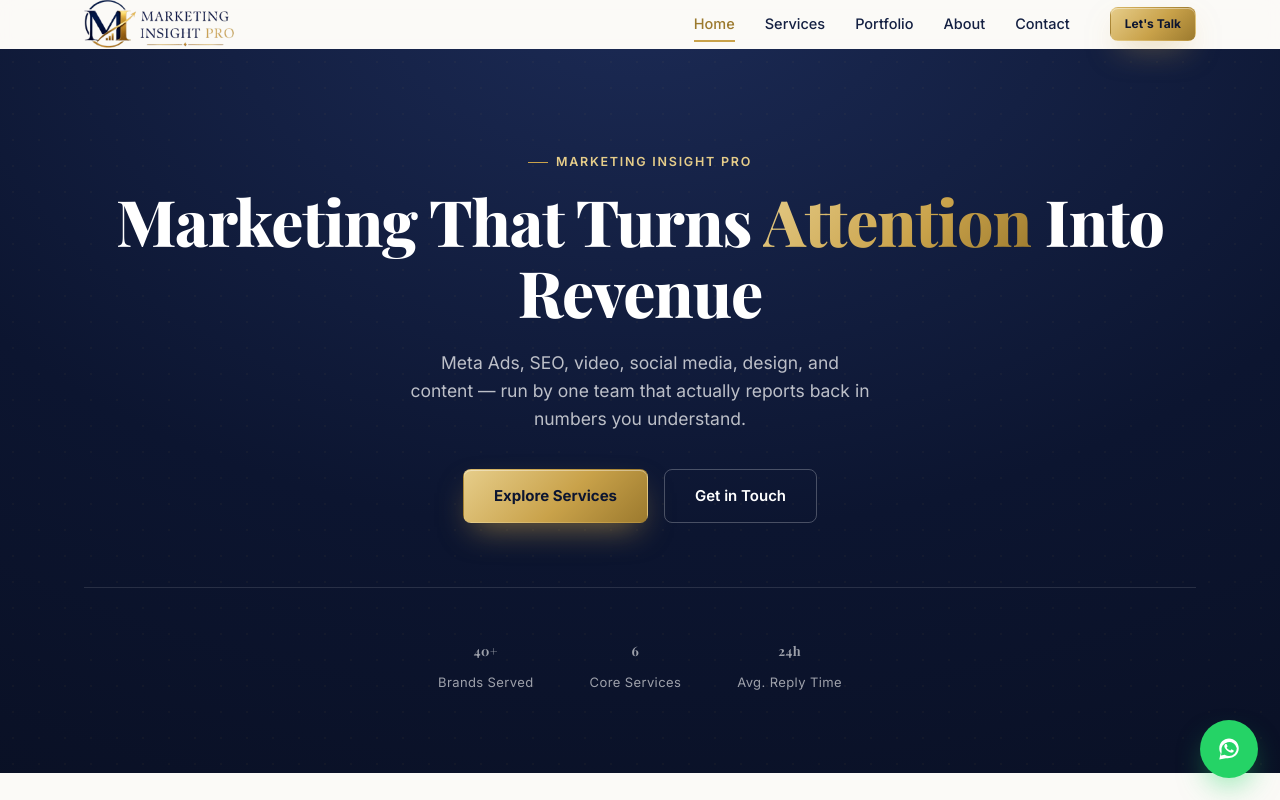
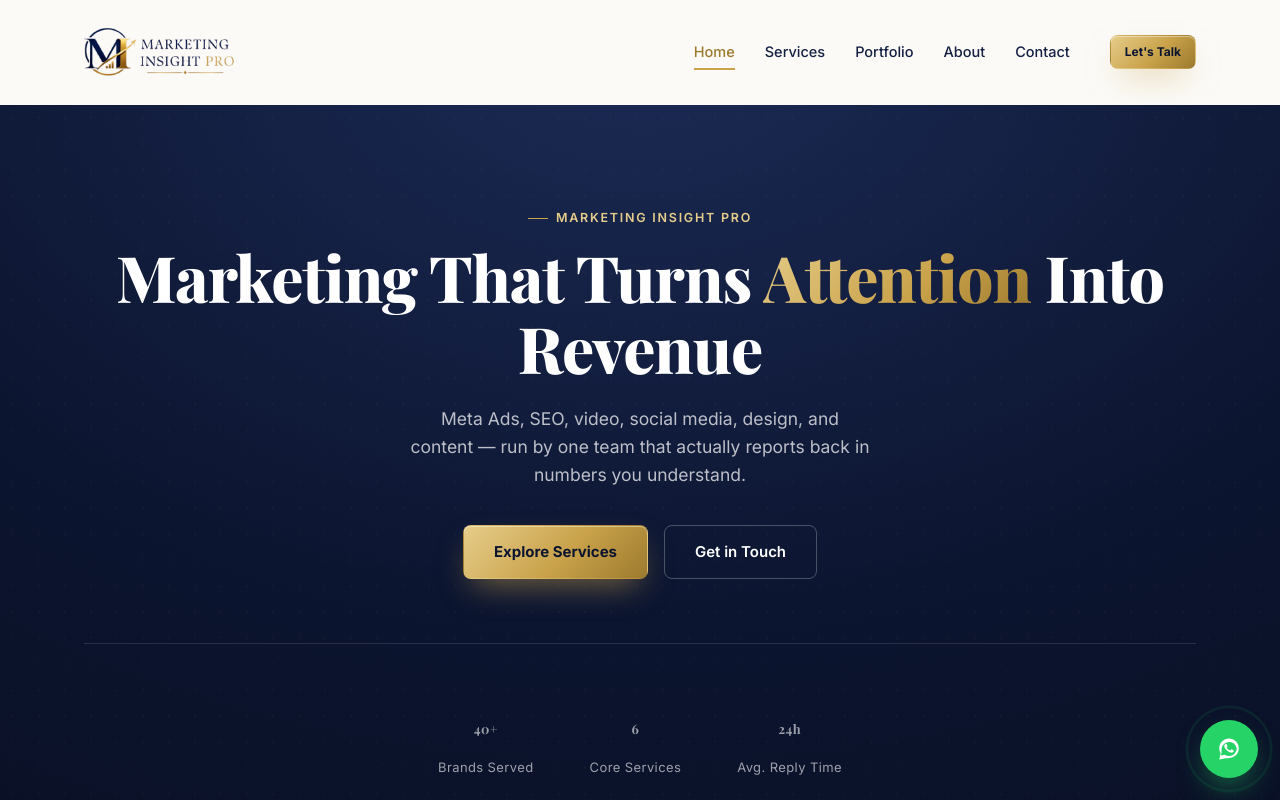
Before and after one commit to aishtiaque875-hub/Marketing-Insight-Pro-, a React (Vite) app: page / in a window 1280 px wide. Shown: the top 800 px of the page. Built offline with nearby package versions, Linux system fonts and the light colour scheme.

Commit message:
Add files via upload

```diff
--- a/src/components/Navbar.css
+++ b/src/components/Navbar.css
@@ -19,8 +19,9 @@
   align-items: center;
   justify-content: space-between;
   gap: 24px;
-  padding-top: 18px;
-  padding-bottom: 18px;
+  min-height: 104px;
+  padding-top: 14px;
+  padding-bottom: 14px;
 }
 
 .navbar-cta {
--- a/src/components/WhatsAppButton.css
+++ b/src/components/WhatsAppButton.css
@@ -15,6 +15,26 @@
   transition: transform 0.2s ease, box-shadow 0.2s ease;
 }
 
+.whatsapp-fab::before {
+  content: '';
+  position: absolute;
+  inset: -6px;
+  border-radius: 50%;
+  border: 2px solid rgba(37, 211, 102, 0.55);
+  animation: whatsappPulse 2.6s ease-out infinite;
+}
+
+@keyframes whatsappPulse {
+  0% { transform: scale(0.9); opacity: 0.8; }
+  100% { transform: scale(1.35); opacity: 0; }
+}
+
+@media (prefers-reduced-motion: reduce) {
+  .whatsapp-fab::before {
+    animation: none;
+  }
+}
+
 .whatsapp-fab:hover {
   transform: translateY(-3px) scale(1.05);
   box-shadow: 0 18px 34px -8px rgba(37, 211, 102, 0.65);
--- a/src/index.css
+++ b/src/index.css
@@ -205,8 +205,8 @@ button {
 
 .card:hover {
   transform: translateY(-4px);
-  box-shadow: var(--shadow);
-  border-color: rgba(201, 162, 74, 0.4);
+  box-shadow: var(--shadow), 0 0 0 1.5px var(--navy);
+  border-color: var(--navy);
 }
 
 @media (max-width: 640px) {
--- a/src/pages/Home.css
+++ b/src/pages/Home.css
@@ -86,7 +86,7 @@
 
 .hero-stat strong {
   font-family: var(--font-display);
-  font-size: 30px;
+  font-size: clamp(38px, 4.5vw, 48px);
   color: var(--gold-light);
 }
 
```
Also changed, not shown: src/assets/logo.png.
